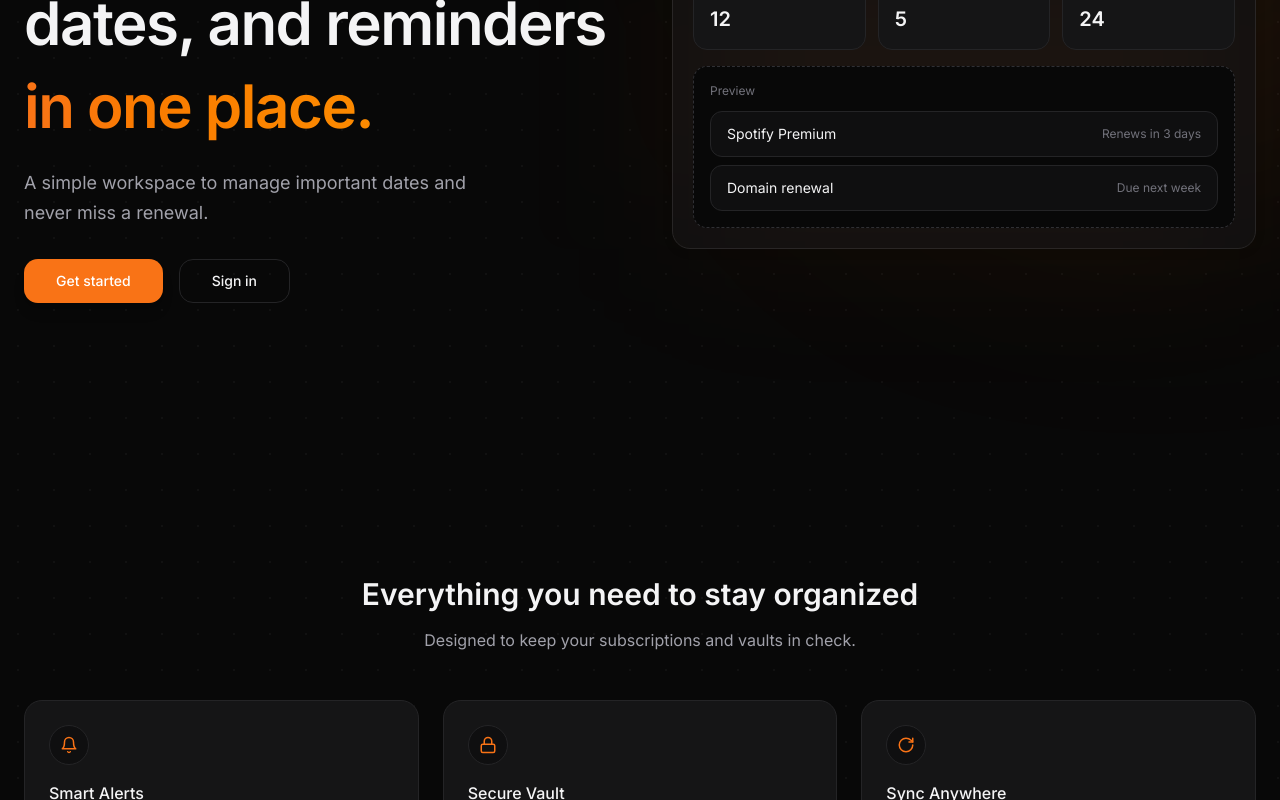
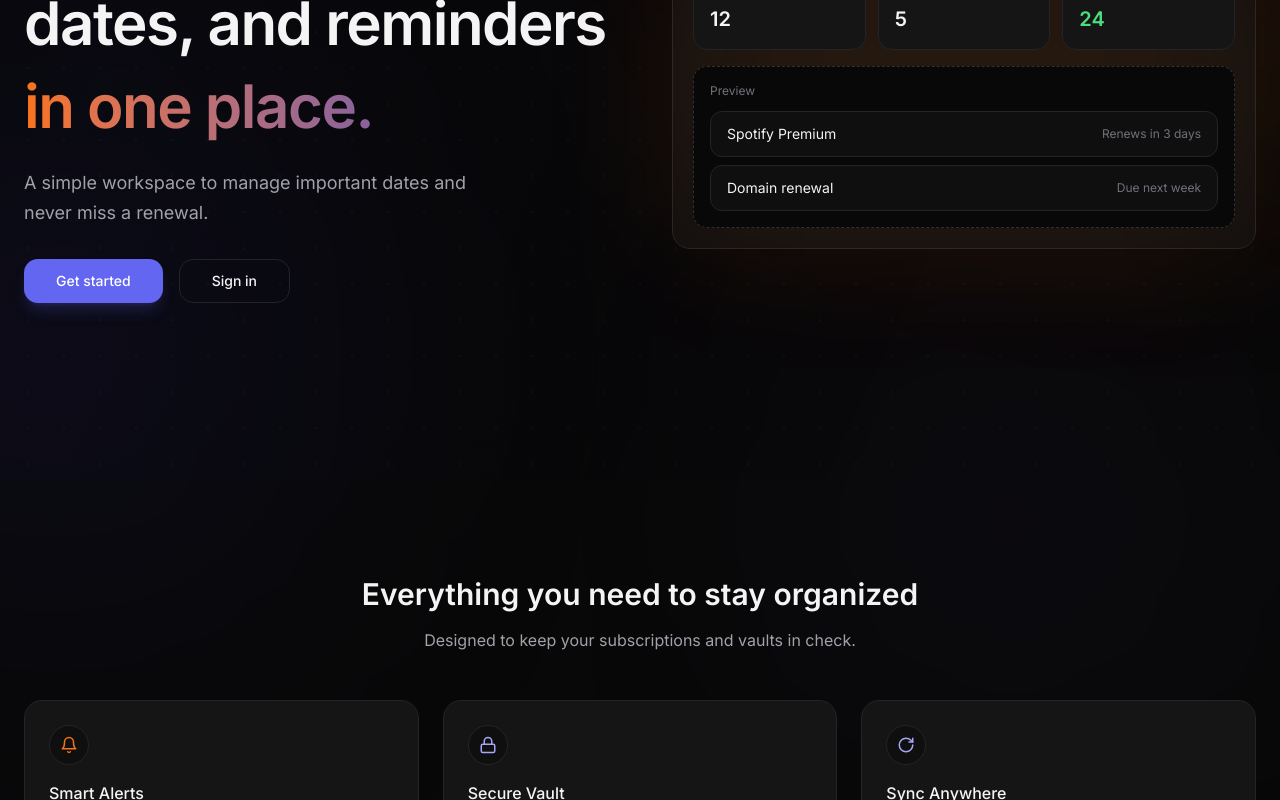
Before and after one commit to Alfee123-web/renewvault, a Next.js app: page / in a window 1280 px wide. Shown: the part 320-1120 px from the top of the page. Built offline with nearby package versions, Linux system fonts and the light colour scheme.

Commit message:
feat: add interactive background, magnetic CTA, and scroll reveals to dashboard

```diff
--- a/app/globals.css
+++ b/app/globals.css
@@ -13,10 +13,30 @@
   --text-body: #a1a1aa;
   --text-muted: #71717a;
 
+  /* Primary — attention, CTAs, "upcoming" */
   --accent: #f97316;
   --accent-hover: #ea580c;
   --accent-soft: rgba(249, 115, 22, 0.12);
   --focus-ring: rgba(249, 115, 22, 0.38);
+
+  /* Secondary — trust, sync, secure, links */
+  --secondary: #4338ca;
+  --secondary-hover: #3730a3;
+  --secondary-soft: rgba(67, 56, 202, 0.12);
+  --secondary-text: #a5a6f6;
+
+  /* Atmospheric only — background mesh, never UI elements */
+  --violet-glow: #8b5cf6;
+
+  /* Success — saved, synced, healthy state */
+  --success: #22c55e;
+  --success-soft: rgba(34, 197, 94, 0.12);
+  --success-text: #4ade80;
+
+  /* Danger — overdue, urgent (reserved, don't overuse) */
+  --danger: #ef4444;
+  --danger-soft: rgba(239, 68, 68, 0.12);
+  --danger-text: #f87171;
 
   --radius-md: 14px;
   --radius-lg: 18px;
@@ -55,3 +75,124 @@ a {
   color: inherit;
   text-decoration: none;
 }
+
+/* ---------------------------------- */
+/* ANIMATIONS                         */
+/* ---------------------------------- */
+
+@keyframes float-a {
+  0%, 100% { transform: translate(0, 0) scale(1); }
+  50% { transform: translate(30px, -40px) scale(1.12); }
+}
+@keyframes float-b {
+  0%, 100% { transform: translate(0, 0) scale(1); }
+  50% { transform: translate(-25px, 35px) scale(1.08); }
+}
+@keyframes float-c {
+  0%, 100% { transform: translate(0, 0) scale(1); }
+  50% { transform: translate(20px, 20px) scale(1.15); }
+}
+
+.animate-float-a { animation: float-a 14s ease-in-out infinite; }
+.animate-float-b { animation: float-b 18s ease-in-out infinite; }
+.animate-float-c { animation: float-c 22s ease-in-out infinite; }
+
+@keyframes pan-grid {
+  from { background-position: 0 0; }
+  to { background-position: 36px 36px; }
+}
+.animate-pan-grid {
+  animation: pan-grid 20s linear infinite;
+}
+
+@keyframes fade-in-up {
+  from {
+    opacity: 0;
+    transform: translateY(16px);
+  }
+  to {
+    opacity: 1;
+    transform: translateY(0);
+  }
+}
+.animate-fade-in-up {
+  animation: fade-in-up 0.7s cubic-bezier(0.16, 1, 0.3, 1) both;
+}
+
+@keyframes pulse-glow {
+  0%, 100% { opacity: 0.5; }
+  50% { opacity: 1; }
+}
+.animate-pulse-glow {
+  animation: pulse-glow 4s ease-in-out infinite;
+}
+
+@keyframes mesh-sweep {
+  0% { background-position: 0% 0%; }
+  50% { background-position: 100% 100%; }
+  100% { background-position: 0% 0%; }
+}
+.animate-mesh-sweep {
+  background: linear-gradient(
+    115deg,
+    transparent 0%,
+    rgba(249, 115, 22, 0.05) 20%,
+    transparent 40%,
+    rgba(67, 56, 202, 0.06) 60%,
+    transparent 80%
+  );
+  background-size: 300% 300%;
+  animation: mesh-sweep 16s ease-in-out infinite;
+}
+
+/* Meteors */
+@keyframes meteor {
+  0% { transform: rotate(215deg) translateX(0); opacity: 0; }
+  10% { opacity: 1; }
+  70% { opacity: 1; }
+  100% { transform: rotate(215deg) translateX(-1500px); opacity: 0; }
+}
+
+.meteor-trail {
+  position: absolute;
+  width: 150px;
+  height: 1px;
+  background: linear-gradient(90deg, var(--secondary-text), transparent);
+  animation: meteor 8s linear infinite;
+  opacity: 0;
+}
+
+.meteor-1 { top: 20%; left: 80%; animation-delay: 0s; }
+.meteor-2 { top: 50%; left: 90%; animation-delay: 4s; }
+.meteor-3 { top: 80%; left: 70%; animation-delay: 2s; }
+
+/* Scroll Reveal Classes */
+.reveal-card {
+  opacity: 0;
+  transform: translateY(40px);
+  transition: all 0.8s cubic-bezier(0.16, 1, 0.3, 1);
+}
+.reveal-card.is-visible {
+  opacity: 1;
+  transform: translateY(0);
+}
+.delay-100 { transition-delay: 0.1s; }
+.delay-200 { transition-delay: 0.2s; }
+.delay-300 { transition-delay: 0.3s; }
+
+@media (prefers-reduced-motion: reduce) {
+  .animate-float-a,
+  .animate-float-b,
+  .animate-float-c,
+  .animate-pan-grid,
+  .animate-fade-in-up,
+  .animate-pulse-glow,
+  .animate-mesh-sweep,
+  .meteor-trail,
+  .reveal-card {
+    animation: none !important;
+    transition: none !important;
+    opacity: 1 !important;
+    transform: none !important;
+  }
+}
--- a/app/page.tsx
+++ b/app/page.tsx
@@ -1,58 +1,149 @@
+"use client";
+
+import { useState, useEffect, useRef } from "react";
 import { Button } from "@/app/components/ui/button";
 import { Card } from "@/app/components/ui/card";
 
+// --- CUSTOM MAGNETIC BUTTON WRAPPER ---
+function MagneticWrapper({ children }: { children: React.ReactNode }) {
+  const ref = useRef<HTMLDivElement>(null);
+  const [position, setPosition] = useState({ x: 0, y: 0 });
+
+  const handleMouse = (e: React.MouseEvent<HTMLDivElement>) => {
+    const { clientX, clientY } = e;
+    const { height, width, left, top } = ref.current!.getBoundingClientRect();
+    const middleX = clientX - (left + width / 2);
+    const middleY = clientY - (top + height / 2);
+    // Multiply by a factor (e.g., 0.2) to control how far it pulls
+    setPosition({ x: middleX * 0.2, y: middleY * 0.2 });
+  };
+
+  const reset = () => setPosition({ x: 0, y: 0 });
+
+  return (
+    <div
+      ref={ref}
+      onMouseMove={handleMouse}
+      onMouseLeave={reset}
+      className="inline-block"
+      style={{
+        transform: `translate(${position.x}px, ${position.y}px)`,
+        transition: position.x === 0 ? "transform 0.5s ease" : "transform 0.1s ease-out",
+      }}
+    >
+      {children}
+    </div>
+  );
+}
+
 export default function Home() {
+  const [mousePosition, setMousePosition] = useState({ x: 0, y: 0 });
+  const [isFeaturesVisible, setIsFeaturesVisible] = useState(false);
+  const featuresRef = useRef<HTMLElement>(null);
+
+  // Track mouse movement for the spotlight
+  useEffect(() => {
+    const handleMouseMove = (e: MouseEvent) => {
+      setMousePosition({ x: e.clientX, y: e.clientY });
+    };
+    window.addEventListener("mousemove", handleMouseMove);
+    return () => window.removeEventListener("mousemove", handleMouseMove);
+  }, []);
+
+  // Track scroll position for feature cards reveal
+  useEffect(() => {
+    const observer = new IntersectionObserver(
+      ([entry]) => {
+        if (entry.isIntersecting) {
+          setIsFeaturesVisible(true);
+          observer.unobserve(entry.target);
+        }
+      },
+      { threshold: 0.15 } // Trigger when 15% of the section is visible
+    );
+
+    if (featuresRef.current) {
+      observer.observe(featuresRef.current);
+    }
+    return () => observer.disconnect();
+  }, []);
+
   return (
-    <main className="relative flex flex-col overflow-x-hidden bg-[var(--bg)] text-[var(--text-primary)]">
+    <main className="relative flex min-h-screen flex-col overflow-x-hidden bg-[var(--bg)] text-[var(--text-primary)]">
+
       {/* --- BACKGROUND ELEMENTS --- */}
+      <div className="animate-mesh-sweep pointer-events-none fixed inset-0 z-0 opacity-40" />
+
+      {/* Interactive Mouse Spotlight */}
       <div
-        className="pointer-events-none absolute inset-0 opacity-[0.04]"
+        className="pointer-events-none fixed inset-0 z-0 transition-opacity duration-300"
+        style={{
+          background: `radial-gradient(600px circle at ${mousePosition.x}px ${mousePosition.y}px, rgba(99, 102, 241, 0.05), transparent 40%)`,
+        }}
+      />
+
+      <div
+        className="animate-pan-grid pointer-events-none fixed inset-0 z-0 opacity-[0.04]"
         style={{
           backgroundImage:
             "radial-gradient(circle, rgba(255,255,255,0.9) 1px, transparent 1px)",
           backgroundSize: "36px 36px",
         }}
       />
-      <div className="pointer-events-none absolute top-[25vh] right-0 h-[500px] w-[500px] -translate-y-1/2 translate-x-1/4 rounded-full bg-[var(--accent)]/10 blur-[150px]" />
 
-      {/* --- HERO SECTION (Single Page Screen) --- */}
-      {/* Changed to min-h-screen to force this section to take up the entire first view */}
+      {/* Meteors */}
+      <div className="pointer-events-none fixed inset-0 z-0 overflow-hidden">
+        <div className="meteor-trail meteor-1" />
+        <div className="meteor-trail meteor-2" />
+        <div className="meteor-trail meteor-3" />
+      </div>
+
+      <div className="animate-float-a pointer-events-none absolute top-[15vh] right-0 z-0 h-[500px] w-[500px] -translate-y-1/2 translate-x-1/4 rounded-full bg-[var(--accent)]/10 blur-[150px]" />
+      <div className="animate-float-b pointer-events-none absolute top-[55vh] left-0 z-0 h-[420px] w-[420px] -translate-x-1/3 rounded-full bg-[var(--secondary)]/12 blur-[150px]" />
+      <div className="animate-float-c pointer-events-none absolute top-[85vh] right-[10%] z-0 h-[300px] w-[300px] rounded-full bg-[var(--violet-glow)]/8 blur-[140px]" />
+
+      {/* --- HERO SECTION --- */}
       <section className="relative z-10 mx-auto flex min-h-screen w-full max-w-7xl flex-col items-center justify-center gap-12 px-6 py-8 lg:flex-row lg:justify-between lg:gap-16">
 
-        {/* --- LEFT SIDE: Text & CTA --- */}
+        {/* LEFT SIDE */}
         <div className="flex w-full flex-col items-center text-center lg:w-1/2 lg:items-start lg:text-left">
-          <p className="mb-6 rounded-full border border-[var(--border)] bg-[var(--surface)] px-4 py-1.5 text-xs tracking-[0.2em] text-[var(--text-muted)]">
+          <p className="animate-fade-in-up mb-6 rounded-full border border-[var(--border)] bg-[var(--surface)] px-4 py-1.5 text-xs tracking-[0.2em] text-[var(--text-muted)] backdrop-blur-md">
             RENEWVAULT 1.0
           </p>
 
-          <h1 className="text-4xl font-semibold leading-tight tracking-tight sm:text-5xl lg:text-6xl">
+          <h1 className="animate-fade-in-up delay-100 text-4xl font-semibold leading-tight tracking-tight sm:text-5xl lg:text-6xl">
             Track renewals, due dates, and reminders{" "}
-            <span className="mt-2 block bg-gradient-to-r from-[var(--accent)] to-amber-500 bg-clip-text text-transparent">
+            <span className="mt-2 block bg-gradient-to-r from-[var(--accent)] to-[var(--secondary)] bg-clip-text text-transparent">
               in one place.
             </span>
           </h1>
 
-          <p className="mt-6 max-w-md text-base leading-relaxed text-[var(--text-body)] sm:text-lg">
+          <p className="animate-fade-in-up delay-200 mt-6 max-w-md text-base leading-relaxed text-[var(--text-body)] sm:text-lg">
             A simple workspace to manage important dates and never miss a renewal.
           </p>
 
-          <div className="mt-8 flex flex-row items-center gap-4">
-            <Button className="h-11 px-8 text-base shadow-lg shadow-[var(--accent)]/20">
-              Get started
-            </Button>
-            <Button variant="secondary" className="h-11 px-8 text-base">
+          <div className="animate-fade-in-up delay-300 mt-8 flex flex-row items-center gap-4">
+            {/* Magnetic Button Wrapper Applied Here */}
+            <MagneticWrapper>
+              <Button
+                style={{ backgroundColor: "#6366F1" }}
+                className="h-11 px-8 text-base shadow-lg shadow-[#6366F1]/20 transition-all hover:scale-105 hover:!bg-[#4F46E5]"
+              >
+                Get started
+              </Button>
+            </MagneticWrapper>
+            <Button variant="secondary" className="h-11 px-8 text-base transition-all hover:bg-[var(--surface-3)]">
               Sign in
             </Button>
           </div>
         </div>
 
-        {/* --- RIGHT SIDE: Mock App Window --- */}
-        <div className="relative w-full max-w-2xl lg:w-1/2">
-          <div className="pointer-events-none absolute inset-0 rounded-[30px] bg-[var(--accent)]/5 blur-[80px]" />
+        {/* RIGHT SIDE: Mock App Window */}
+        <div className="group animate-fade-in-up delay-200 relative w-full max-w-2xl lg:w-1/2">
+          <div className="animate-pulse-glow pointer-events-none absolute inset-0 rounded-[30px] bg-[var(--accent)]/10 blur-[80px] transition-all duration-700 group-hover:bg-[var(--secondary)]/20 group-hover:blur-[100px]" />
 
-          <Card className="overflow-hidden border border-[var(--border-strong)] bg-[#0a0a0b] shadow-2xl shadow-black/50">
+          <Card className="relative overflow-hidden border border-[var(--border-strong)] bg-[#0a0a0b]/80 shadow-2xl shadow-black/50 backdrop-blur-xl transition-transform duration-500 hover:-translate-y-2 group-hover:shadow-[var(--secondary)]/10">
             <div className="relative z-10">
-              {/* Mock App Window Header */}
               <div className="flex items-center border-b border-[var(--border)] bg-[var(--surface)] px-4 py-3">
                 <div className="flex gap-1.5">
                   <div className="h-2.5 w-2.5 rounded-full bg-red-500/80" />
@@ -61,39 +152,32 @@ export default function Home() {
                 </div>
               </div>
 
-              {/* App Content */}
               <div className="p-4 sm:p-5">
                 <div className="grid gap-3 sm:grid-cols-3">
-                  <div className="rounded-[14px] border border-[var(--border)] bg-[var(--surface-2)] p-4 text-left">
+                  <div className="cursor-pointer rounded-[14px] border border-[var(--border)] bg-[var(--surface-2)] p-4 text-left transition-colors hover:bg-[var(--surface-3)]">
                     <p className="text-xs text-[var(--text-muted)]">Upcoming</p>
                     <p className="mt-1 text-xl font-semibold">12</p>
                   </div>
-                  <div className="rounded-[14px] border border-[var(--border)] bg-[var(--surface-2)] p-4 text-left">
-                    <p className="text-xs text-[var(--text-muted)]">
-                      Due this week
-                    </p>
+                  <div className="cursor-pointer rounded-[14px] border border-[var(--border)] bg-[var(--surface-2)] p-4 text-left transition-colors hover:bg-[var(--surface-3)]">
+                    <p className="text-xs text-[var(--text-muted)]">Due this week</p>
                     <p className="mt-1 text-xl font-semibold">5</p>
                   </div>
-                  <div className="rounded-[14px] border border-[var(--border)] bg-[var(--surface-2)] p-4 text-left">
+                  <div className="cursor-pointer rounded-[14px] border border-[var(--border)] bg-[var(--surface-2)] p-4 text-left transition-colors hover:bg-[var(--surface-3)]">
                     <p className="text-xs text-[var(--text-muted)]">Saved</p>
-                    <p className="mt-1 text-xl font-semibold">24</p>
+                    <p className="mt-1 text-xl font-semibold text-[var(--success-text)]">24</p>
                   </div>
                 </div>
 
                 <div className="mt-4 rounded-[14px] border border-dashed border-[var(--border-strong)] bg-[var(--bg)] p-4 text-left">
                   <p className="mb-3 text-xs text-[var(--text-muted)]">Preview</p>
                   <div className="space-y-2">
-                    <div className="flex items-center justify-between rounded-[12px] border border-[var(--border)] bg-[var(--surface)] px-4 py-3 transition-colors hover:border-[var(--border-strong)]">
+                    <div className="cursor-pointer flex items-center justify-between rounded-[12px] border border-[var(--border)] bg-[var(--surface)] px-4 py-3 transition-colors hover:border-[var(--border-strong)]">
                       <span className="text-sm">Spotify Premium</span>
-                      <span className="text-xs text-[var(--text-muted)]">
-                        Renews in 3 days
-                      </span>
+                      <span className="text-xs text-[var(--text-muted)]">Renews in 3 days</span>
                     </div>
-                    <div className="flex items-center justify-between rounded-[12px] border border-[var(--border)] bg-[var(--surface)] px-4 py-3 transition-colors hover:border-[var(--border-strong)]">
+                    <div className="cursor-pointer flex items-center justify-between rounded-[12px] border border-[var(--border)] bg-[var(--surface)] px-4 py-3 transition-colors hover:border-[var(--border-strong)]">
                       <span className="text-sm">Domain renewal</span>
-                      <span className="text-xs text-[var(--text-muted)]">
-                        Due next week
-                      </span>
+                      <span className="text-xs text-[var(--text-muted)]">Due next week</span>
                     </div>
                   </div>
                 </div>
@@ -103,10 +187,12 @@ export default function Home() {
         </div>
       </section>
 
-      {/* --- 3. FEATURES GRID --- */}
-      {/* Because the hero is exactly 100vh, this starts perfectly below the fold */}
-      <section className="relative z-10 mx-auto w-full max-w-7xl px-6 py-24">
-        <div className="mb-12 text-center">
+      {/* --- 3. FEATURES GRID (WITH SCROLL REVEAL) --- */}
+      <section
+        ref={featuresRef}
+        className="relative z-10 mx-auto w-full max-w-7xl px-6 py-24"
+      >
+        <div className={`mb-12 text-center reveal-card ${isFeaturesVisible ? "is-visible" : ""}`}>
           <h2 className="text-2xl font-semibold md:text-3xl">
             Everything you need to stay organized
           </h2>
@@ -116,37 +202,34 @@ export default function Home() {
         </div>
 
         <div className="grid gap-6 sm:grid-cols-2 md:grid-cols-3">
-          <div className="rounded-[18px] border border-[var(--border)] bg-[var(--surface-2)] p-6 transition-colors hover:border-[var(--border-strong)]">
+          {/* Card 1 */}
+          <div className={`reveal-card delay-100 rounded-[18px] border border-[var(--border)] bg-[var(--surface-2)] p-6 transition-colors hover:border-[var(--border-strong)] ${isFeaturesVisible ? "is-visible" : ""}`}>
             <div className="mb-4 flex h-10 w-10 items-center justify-center rounded-full border border-[var(--border)] bg-[var(--surface)] text-[var(--accent)]">
               <svg xmlns="http://www.w3.org/2000/svg" width="18" height="18" viewBox="0 0 24 24" fill="none" stroke="currentColor" strokeWidth="2" strokeLinecap="round" strokeLinejoin="round"><path d="M6 8a6 6 0 0 1 12 0c0 7 3 9 3 9H3s3-2 3-9"/><path d="M10.3 21a1.94 1.94 0 0 0 3.4 0"/></svg>
             </div>
-            <h3 className="text-base font-medium text-[var(--text-primary)]">
-              Smart Alerts
-            </h3>
+            <h3 className="text-base font-medium text-[var(--text-primary)]">Smart Alerts</h3>
             <p className="mt-2 text-sm leading-relaxed text-[var(--text-muted)]">
               Get notified before you get charged. Set custom alerts for upcoming renewals so you are never caught off guard.
             </p>
           </div>
 
-          <div className="rounded-[18px] border border-[var(--border)] bg-[var(--surface-2)] p-6 transition-colors hover:border-[var(--border-strong)]">
-            <div className="mb-4 flex h-10 w-10 items-center justify-center rounded-full border border-[var(--border)] bg-[var(--surface)] text-[var(--accent)]">
+          {/* Card 2 */}
+          <div className={`reveal-card delay-200 rounded-[18px] border border-[var(--border)] bg-[var(--surface-2)] p-6 transition-colors hover:border-[var(--border-strong)] ${isFeaturesVisible ? "is-visible" : ""}`}>
+            <div className="mb-4 flex h-10 w-10 items-center justify-center rounded-full border border-[var(--border)] bg-[var(--surface)] text-[var(--secondary-text)]">
               <svg xmlns="http://www.w3.org/2000/svg" width="18" height="18" viewBox="0 0 24 24" fill="none" stroke="currentColor" strokeWidth="2" strokeLinecap="round" strokeLinejoin="round"><rect width="18" height="11" x="3" y="11" rx="2" ry="2"/><path d="M7 11V7a5 5 0 0 1 10 0v4"/></svg>
             </div>
-            <h3 className="text-base font-medium text-[var(--text-primary)]">
-              Secure Vault
-            </h3>
+            <h3 className="text-base font-medium text-[var(--text-primary)]">Secure Vault</h3>
             <p className="mt-2 text-sm leading-relaxed text-[var(--text-muted)]">
               Keep your sensitive renewal dates, licensing info, and service contracts in an isolated, secure workspace.
             </p>
           </div>
 
-          <div className="rounded-[18px] border border-[var(--border)] bg-[var(--surface-2)] p-6 transition-colors hover:border-[var(--border-strong)]">
-            <div className="mb-4 flex h-10 w-10 items-center justify-center rounded-full border border-[var(--border)] bg-[var(--surface)] text-[var(--accent)]">
+          {/* Card 3 */}
+          <div className={`reveal-card delay-300 rounded-[18px] border border-[var(--border)] bg-[var(--surface-2)] p-6 transition-colors hover:border-[var(--border-strong)] ${isFeaturesVisible ? "is-visible" : ""}`}>
+            <div className="mb-4 flex h-10 w-10 items-center justify-center rounded-full border border-[var(--border)] bg-[var(--surface)] text-[var(--secondary-text)]">
               <svg xmlns="http://www.w3.org/2000/svg" width="18" height="18" viewBox="0 0 24 24" fill="none" stroke="currentColor" strokeWidth="2" strokeLinecap="round" strokeLinejoin="round"><path d="M21 12a9 9 0 1 1-9-9c2.52 0 4.93 1 6.74 2.74L21 8"/><path d="M21 3v5h-5"/></svg>
             </div>
-            <h3 className="text-base font-medium text-[var(--text-primary)]">
-              Sync Anywhere
-            </h3>
+            <h3 className="text-base font-medium text-[var(--text-primary)]">Sync Anywhere</h3>
             <p className="mt-2 text-sm leading-relaxed text-[var(--text-muted)]">
               Access your dashboard from your laptop or phone. Your data stays perfectly synced across all your devices.
             </p>
@@ -155,7 +238,7 @@ export default function Home() {
       </section>
 
       {/* --- FOOTER --- */}
-      <footer className="border-t border-[var(--border)] py-8 text-center text-sm text-[var(--text-muted)]">
+      <footer className="relative z-10 border-t border-[var(--border)] py-8 text-center text-sm text-[var(--text-muted)] backdrop-blur-sm">
         © 2026 RenewVault. All rights reserved.
       </footer>
     </main>
```
